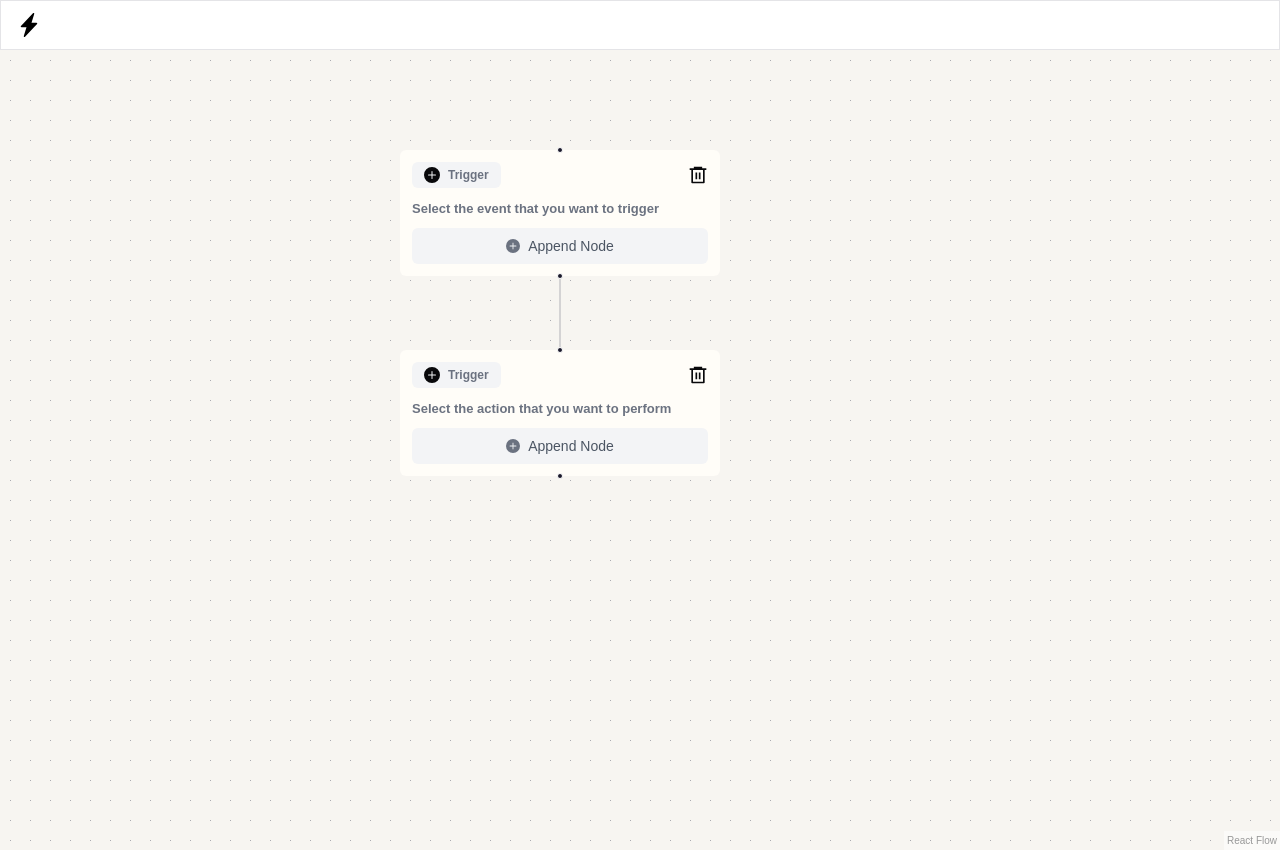
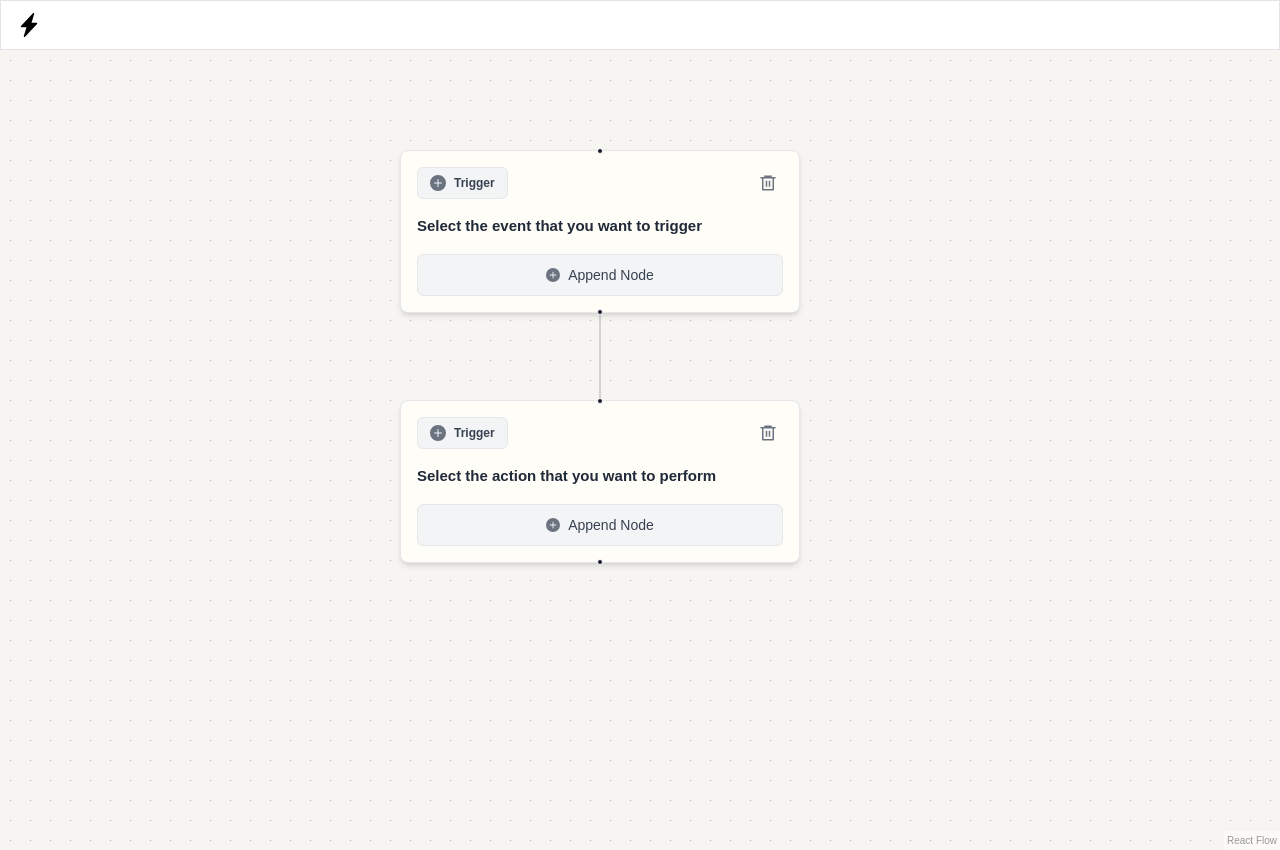
Before and after one commit to JOSHIK27/automation, a Next.js app in the folder frontend/: page /workflow in a window 1280 px wide. Built offline with nearby package versions, Linux system fonts and the light colour scheme; no server answers.

Commit message:
workflow ui improved

```diff
--- a/frontend/src/app/workflow/page.tsx
+++ b/frontend/src/app/workflow/page.tsx
@@ -22,7 +22,7 @@ const initialNodes = [
   },
   {
     id: "2",
-    position: { x: 400, y: 300 },
+    position: { x: 400, y: 350 },
     data: { label: "Select the action that you want to perform" },
     type: "custom",
     draggable: false,
@@ -30,7 +30,12 @@ const initialNodes = [
 ];
 
 const initialEdges = [
-  { id: "1->2", source: "1", target: "2", type: "custom-edge" },
+  {
+    id: "1->2",
+    source: "1",
+    target: "2",
+    type: "custom-edge",
+  },
 ];
 
 export default function Flow() {
@@ -60,9 +65,9 @@ export default function Flow() {
           id: String(Number(node.id) + 1),
           position: {
             x: nodes[nodes.length - 1].position.x,
-            y: nodes[nodes.length - 1].position.y + 200,
+            y: nodes[nodes.length - 1].position.y + 250,
           },
-          data: { label: "" },
+          data: { label: "Select the action that you want to perform" },
           type: "custom",
           draggable: false,
         },
@@ -84,7 +89,7 @@ export default function Flow() {
           return {
             ...n,
             id: String(Number(n.id) + 1),
-            position: { x: n.position.x, y: n.position.y + 200 },
+            position: { x: n.position.x, y: n.position.y + 250 },
           };
         }
         return n;
@@ -93,9 +98,9 @@ export default function Flow() {
         id: String(Number(node.id) + 1),
         position: {
           x: nodes[nodes.length - 1].position.x,
-          y: nodes[Number(node.id) - 1].position.y + 200,
+          y: nodes[Number(node.id) - 1].position.y + 250,
         },
-        data: { label: "Node with id " + String(Number(node.id) + 1) },
+        data: { label: "Select the action that you want to perform" },
         type: "custom",
         draggable: false,
       };
--- a/frontend/src/components/customnode.tsx
+++ b/frontend/src/components/customnode.tsx
@@ -8,26 +8,32 @@ export default function CustomNode({
   data: { label: string; icon?: React.ReactNode };
 }) {
   return (
-    <div className="bg-[#FFFDF8] rounded-md w-80 py-3 px-3 relative">
+    <div className="bg-[#FFFDF8] rounded-lg w-[400px] py-4 px-4 relative shadow-md border border-gray-200 hover:shadow-lg transition-shadow duration-200">
       <Handle
         onConnect={(params) => console.log("handle onConnect", params)}
         type="target"
         isConnectableStart
         position={Position.Top}
+        className="w-3 h-3 bg-gray-400 border-2 border-white"
       />
-      <div className="flex items-center justify-between mb-2">
-        <div className="flex items-center gap-2 bg-gray-100 rounded-md px-3 py-1">
-          <BsFillPlusCircleFill />
-          <span className="text-[12px] font-semibold text-gray-500">
+      <div className="flex items-center justify-between mb-4">
+        <div className="flex items-center gap-2 bg-gray-100 rounded-md px-3 py-1.5 border border-gray-200">
+          <BsFillPlusCircleFill className="text-gray-500" />
+          <span className="text-[12px] font-semibold text-gray-700">
             Trigger
           </span>
         </div>
-        <RiDeleteBin6Line size={20} />
+        <button className="p-1.5 hover:bg-gray-200 rounded-full transition-colors duration-200">
+          <RiDeleteBin6Line
+            size={18}
+            className="text-gray-500 hover:text-red-500"
+          />
+        </button>
       </div>
-      <span className="text-[13px] font-semibold text-gray-500">
+      <span className="text-[15px] font-semibold text-gray-800 block mb-4">
         {data.label}
       </span>
-      <button className="mt-2 w-full bg-gray-100 hover:bg-gray-200 text-gray-600 font-medium py-2 px-4 rounded-md text-sm transition-colors duration-200 flex items-center justify-center gap-2">
+      <button className="w-full bg-gray-100 hover:bg-gray-200 text-gray-700 font-medium py-2.5 px-4 rounded-md text-sm transition-all duration-200 flex items-center justify-center gap-2 border border-gray-200 hover:border-gray-300">
         <BsFillPlusCircleFill className="text-gray-500" />
         Append Node
       </button>
@@ -36,6 +42,7 @@ export default function CustomNode({
         type="source"
         isConnectableEnd
         position={Position.Bottom}
+        className="w-3 h-3 bg-gray-400 border-2 border-white"
       />
     </div>
   );
--- a/frontend/src/components/hero.tsx
+++ b/frontend/src/components/hero.tsx
@@ -59,7 +59,7 @@ export default function Hero() {
       </div>
 
       <h3 className="text-[20px] z-20 font-[400] mt-[16px] leading-[32px] text-center bg-gradient-to-b from-black/80 to-black/40 bg-clip-text text-transparent">
-        Create content that converts & drives sales
+        Focus on creating content, not managing uploads
       </h3>
       <div className="flex justify-center gap-[16px] mt-[32px] z-20">
         <RainbowButton
--- a/frontend/src/components/howitworks.tsx
+++ b/frontend/src/components/howitworks.tsx
@@ -71,11 +71,10 @@ export default function HowItWorks() {
           <div className="w-16 h-16 bg-neutral-200 rounded-full flex items-center justify-center mb-4">
             <span className="text-neutral-800 text-2xl">3</span>
           </div>
-          <h3 className="text-xl font-semibold mb-2">
-            Auto-Generate Thumbnails
-          </h3>
+          <h3 className="text-xl font-semibold mb-2">Auto-Generate Metadata</h3>
           <p className="text-gray-600">
-            Our AI automatically creates engaging thumbnails from your video.
+            Our AI automatically generates all the metadata you need to publish
+            your content.
           </p>
         </div>
       </div>
```
